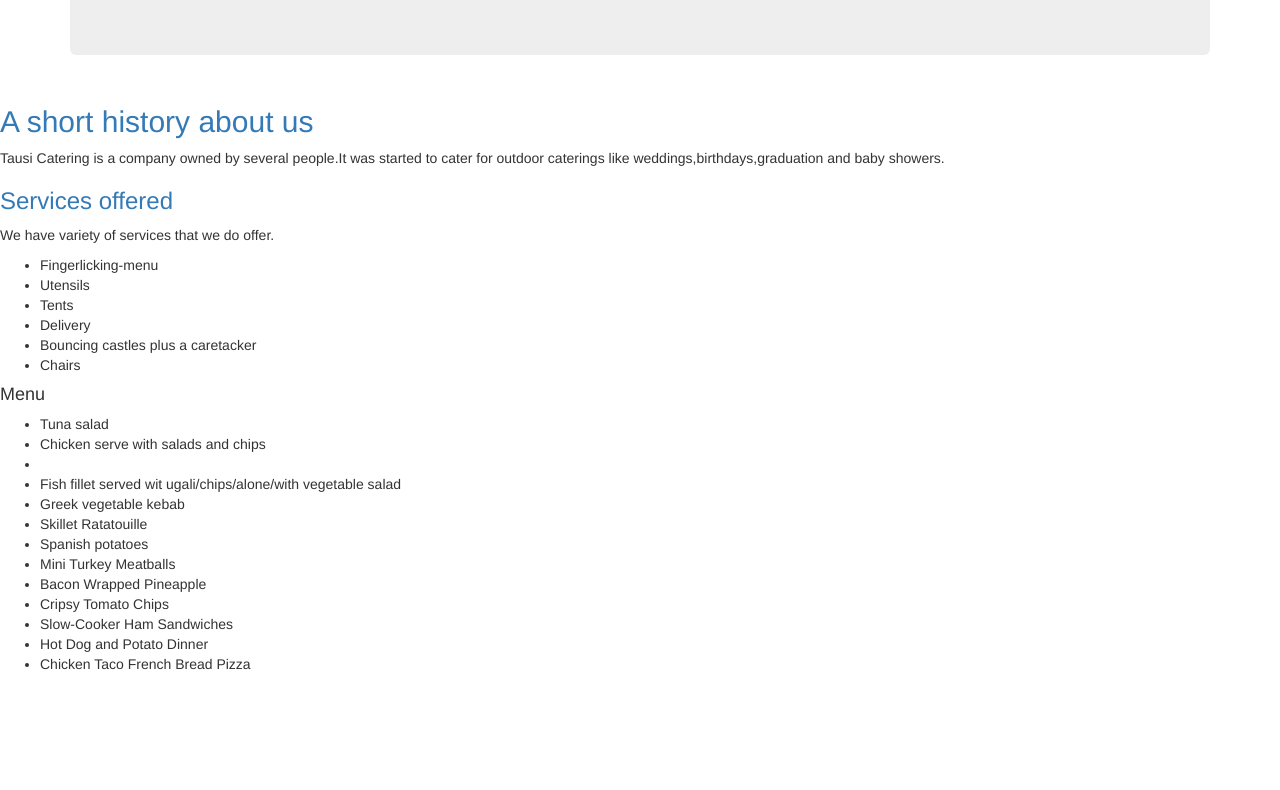
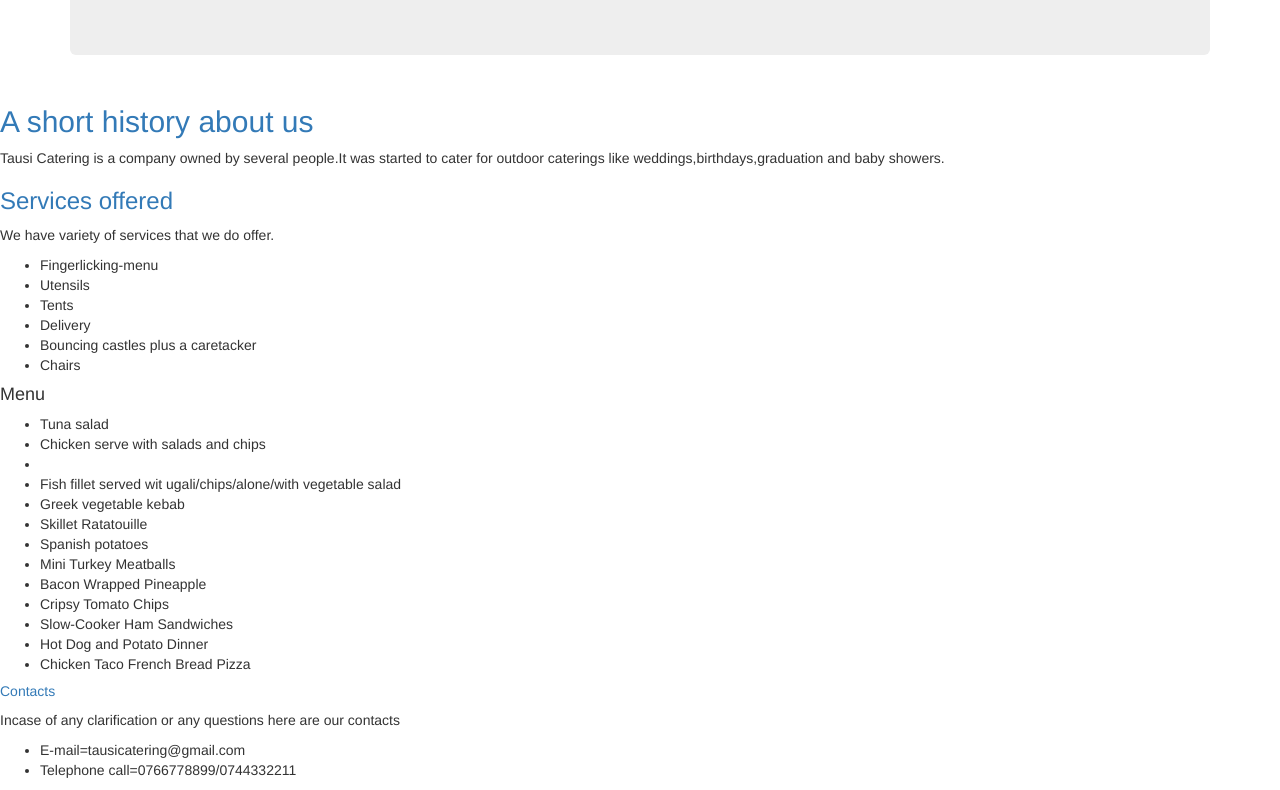
Before and after one commit to NatashaSenah/catering-website, a plain HTML site: page index.html in a window 1280 px wide. Shown: the part 608-1398 px from the top of the page. Before the commit the page ends 1292 px from the top, so only its background shows below. Drawn offline with nearby package versions, Linux system fonts and the light colour scheme.

Commit message:
add the header and unordered list

```diff
--- a/index.html
+++ b/index.html
@@ -61,3 +61,13 @@
       <li>Hot Dog and Potato Dinner</li>
       <li>Chicken Taco French Bread Pizza</li>
     </ul>
+    <div id="#contacts">
+      <a href="#contacts"><h5>Contacts</h5></a>
+      <div id="contacts">
+        <p>Incase of any clarification or any questions here are our contacts</p>
+        <ul>
+          <li>E-mail=tausicatering@gmail.com</li>
+          <li>Telephone call=0766778899/0744332211</li>
+        </ul>
+      </div>
+    </div>
```
